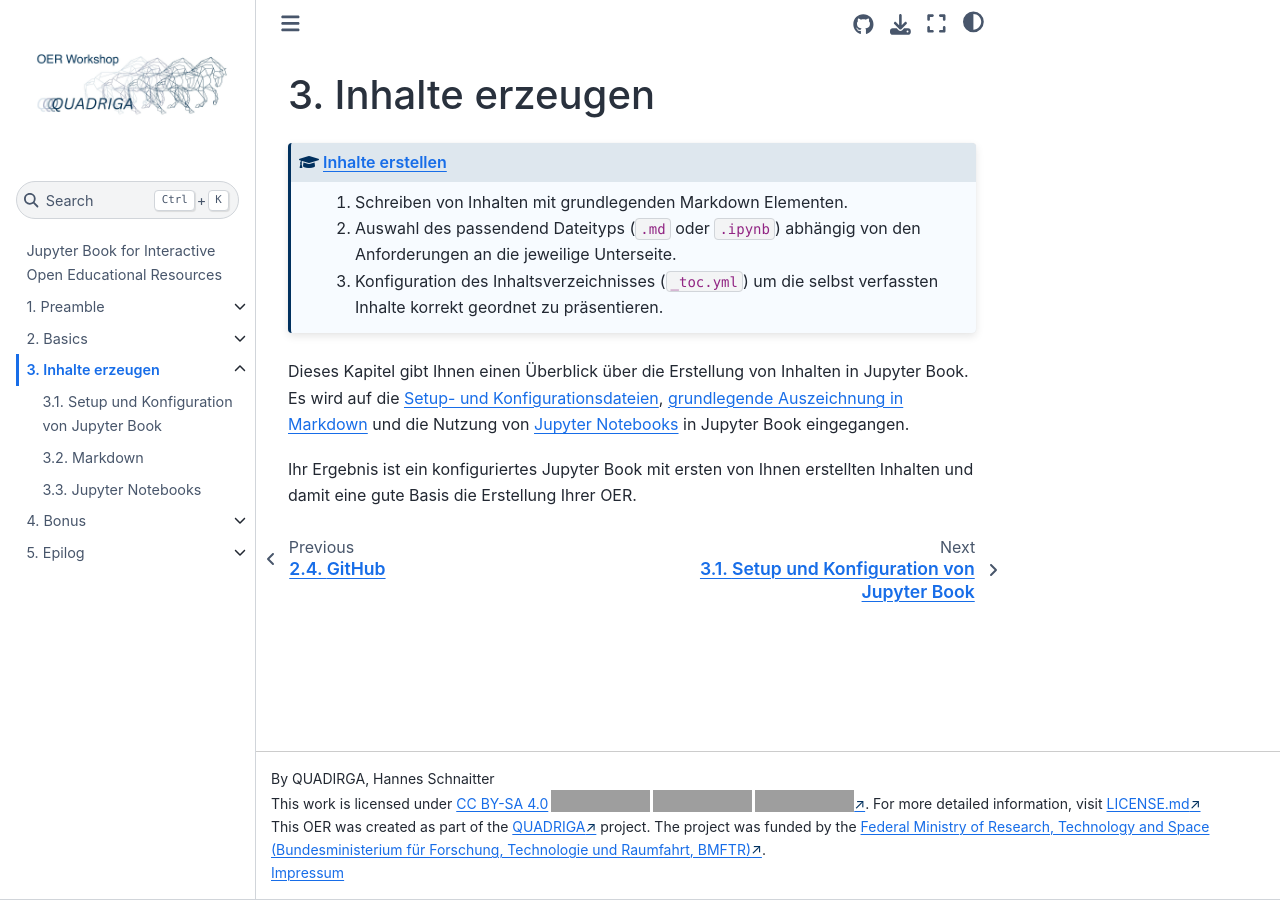
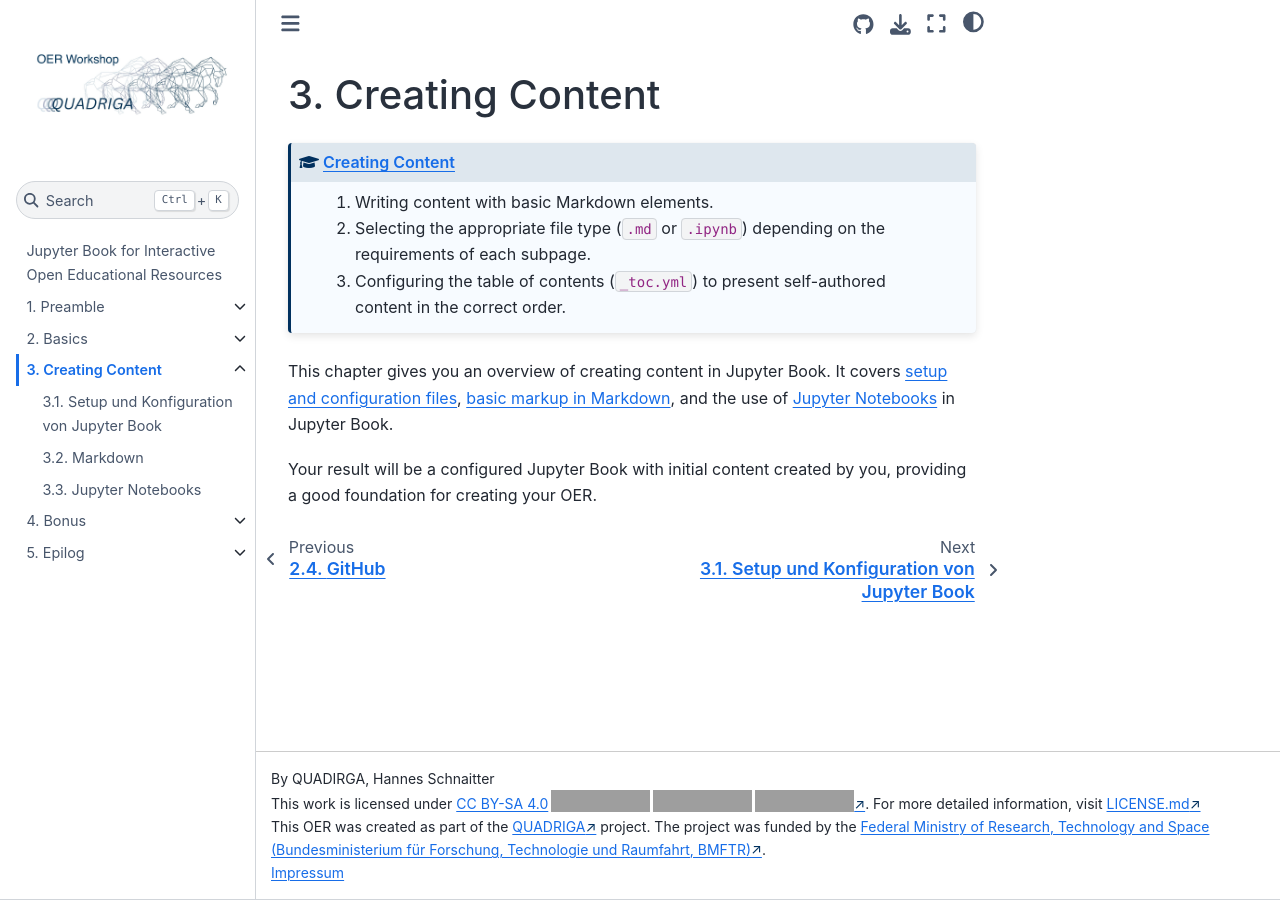
Before and after one commit to quadriga-dk/OER-Workshop, a Jupyter Book: the page built from content/introduction.md, in a window 1280 px wide. Built offline with Jupyter Book 1.0.4 settings and Sphinx 7.4.7 and the Sphinx Book theme 1.1.4, drawn with Linux system fonts in a browser that asks for light colours; pages that are not in the unit, such as notebooks, are missing from menus; grey boxes are pictures that could not be loaded.

Commit message:
feat: translate content/introduction.md

````diff
--- a/content/introduction.md
+++ b/content/introduction.md
@@ -1,13 +1,13 @@
-# Inhalte erzeugen
+# Creating Content
 
-```{admonition} [Inhalte erstellen](/content/introduction.md)
+```{admonition} [Creating Content](/content/introduction.md)
 :class: lernziele
 
-1. Schreiben von Inhalten mit grundlegenden Markdown Elementen.
-2. Auswahl des passendend Dateityps (`.md` oder `.ipynb`) abhängig von den Anforderungen an die jeweilige Unterseite.
-3. Konfiguration des Inhaltsverzeichnisses (`_toc.yml`) um die selbst verfassten Inhalte korrekt geordnet zu präsentieren.
+1. Writing content with basic Markdown elements.
+2. Selecting the appropriate file type (`.md` or `.ipynb`) depending on the requirements of each subpage.
+3. Configuring the table of contents (`_toc.yml`) to present self-authored content in the correct order.
 ```
 
-Dieses Kapitel gibt Ihnen einen Überblick über die Erstellung von Inhalten in Jupyter Book. Es wird auf die [Setup- und Konfigurationsdateien](setup.md), [grundlegende Auszeichnung in Markdown](markdown.md) und die Nutzung von [Jupyter Notebooks](jupyter_notebooks.ipynb) in Jupyter Book eingegangen.
+This chapter gives you an overview of creating content in Jupyter Book. It covers [setup and configuration files](setup.md), [basic markup in Markdown](markdown.md), and the use of [Jupyter Notebooks](jupyter_notebooks.ipynb) in Jupyter Book.
 
-Ihr Ergebnis ist ein konfiguriertes Jupyter Book mit ersten von Ihnen erstellten Inhalten und damit eine gute Basis die Erstellung Ihrer OER.
+Your result will be a configured Jupyter Book with initial content created by you, providing a good foundation for creating your OER.
````
